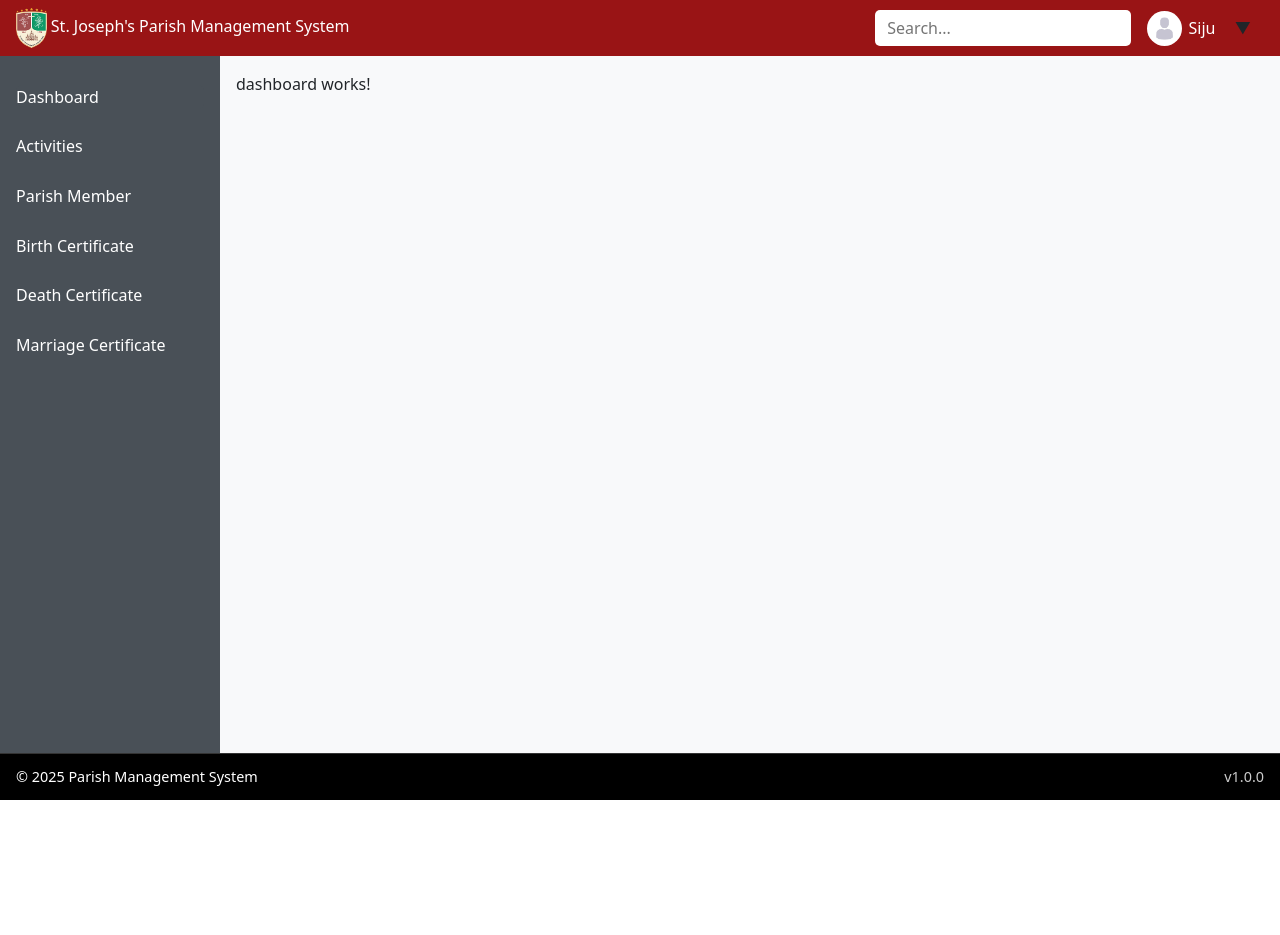
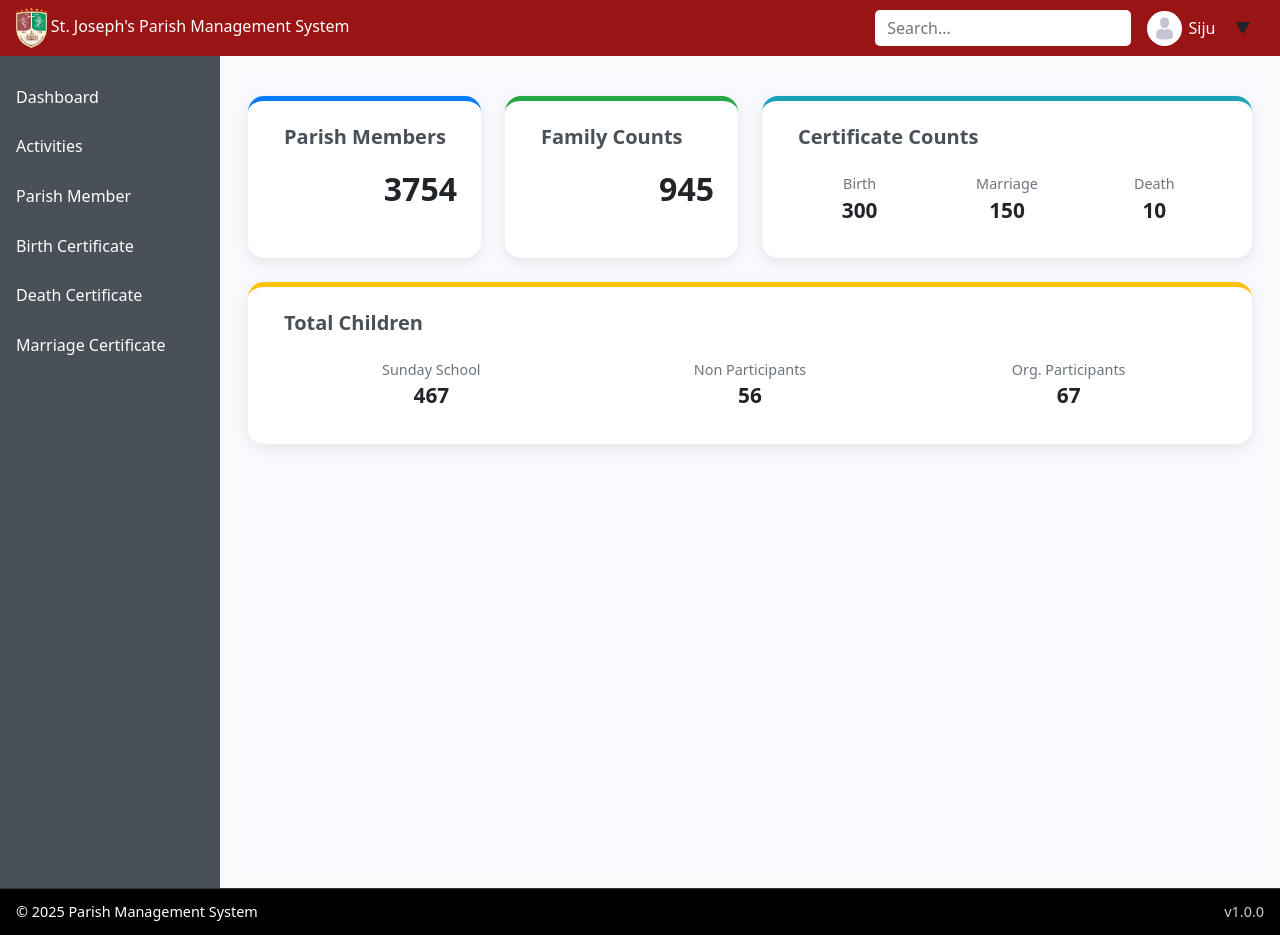
Before and after one commit to siju0013/ParishApp, an Angular app: page / in a window 1280 px wide. Before the commit the page ends 800 px from the top, so only its background shows below. Built offline with nearby package versions, Linux system fonts and the light colour scheme.

Commit message:
Dashboard Template

```diff
--- a/src/app/Components/dashboard/dashboard.html
+++ b/src/app/Components/dashboard/dashboard.html
@@ -1 +1,75 @@
-<p>dashboard works!</p>
+<div class="dashboard-container container-fluid py-4">
+  <div class="row g-4">
+
+    <!-- Parish Members -->
+    <div class="col-md-3 col-sm-6">
+      <div class="dashboard-tile primary-tile">
+        <div class="tile-header">
+          <i class="bi bi-people-fill"></i>
+          <h5>Parish Members</h5>
+        </div>
+        <div class="tile-value">{{ parishMembersCount || 0 }}</div>
+      </div>
+    </div>
+
+    <!-- Family Counts -->
+    <div class="col-md-3 col-sm-6">
+      <div class="dashboard-tile success-tile">
+        <div class="tile-header">
+          <i class="bi bi-house-door-fill"></i>
+          <h5>Family Counts</h5>
+        </div>
+        <div class="tile-value">{{ familyCount || 0 }}</div>
+      </div>
+    </div>
+
+    <!-- Certificate Counts -->
+    <div class="col-md-6">
+      <div class="dashboard-tile info-tile">
+        <div class="tile-header">
+          <i class="bi bi-award-fill"></i>
+          <h5>Certificate Counts</h5>
+        </div>
+        <div class="sub-tile-group">
+          <div class="sub-tile">
+            <span>Birth</span>
+            <strong>{{ birthCertCount || 0 }}</strong>
+          </div>
+          <div class="sub-tile">
+            <span>Marriage</span>
+            <strong>{{ marriageCertCount || 0 }}</strong>
+          </div>
+          <div class="sub-tile">
+            <span>Death</span>
+            <strong>{{ deathCertCount || 0 }}</strong>
+          </div>
+        </div>
+      </div>
+    </div>
+
+    <!-- Total Children -->
+    <div class="col-md-12">
+      <div class="dashboard-tile warning-tile">
+        <div class="tile-header">
+          <i class="bi bi-emoji-smile-fill"></i>
+          <h5>Total Children</h5>
+        </div>
+        <div class="sub-tile-group children-group">
+          <div class="sub-tile">
+            <span>Sunday School</span>
+            <strong>{{ sundaySchoolCount || 0 }}</strong>
+          </div>
+          <div class="sub-tile">
+            <span>Non Participants</span>
+            <strong>{{ nonParticipantCount || 0 }}</strong>
+          </div>
+          <div class="sub-tile">
+            <span>Org. Participants</span>
+            <strong>{{ orgParticipantCount || 0 }}</strong>
+          </div>
+        </div>
+      </div>
+    </div>
+
+  </div>
+</div>
--- a/src/app/Components/dashboard/dashboard.scss
+++ b/src/app/Components/dashboard/dashboard.scss
@@ -0,0 +1,98 @@
+.dashboard-container {
+  background: #f8f9fc;
+  min-height: 100vh;
+
+  .dashboard-tile {
+    background: #fff;
+    border-radius: 1rem;
+    box-shadow: 0 4px 12px rgba(0, 0, 0, 0.08);
+    padding: 1.5rem;
+    transition: all 0.3s ease;
+    height: 100%;
+
+    &:hover {
+      transform: translateY(-5px);
+      box-shadow: 0 8px 20px rgba(0, 0, 0, 0.12);
+    }
+
+    .tile-header {
+      display: flex;
+      align-items: center;
+      gap: 0.75rem;
+      margin-bottom: 1rem;
+
+      i {
+        font-size: 1.5rem;
+      }
+
+      h5 {
+        font-weight: 600;
+        margin: 0;
+        color: #495057;
+      }
+    }
+
+    .tile-value {
+      font-size: 2rem;
+      font-weight: 700;
+      color: #212529;
+      text-align: right;
+    }
+
+    .sub-tile-group {
+      display: flex;
+      justify-content: space-between;
+      flex-wrap: wrap;
+
+      .sub-tile {
+        flex: 1;
+        text-align: center;
+        margin: 0.5rem 0;
+
+        span {
+          display: block;
+          color: #6c757d;
+          font-weight: 500;
+          font-size: 0.9rem;
+        }
+
+        strong {
+          display: block;
+          font-size: 1.3rem;
+          font-weight: 700;
+          color: #212529;
+        }
+      }
+    }
+
+    &.primary-tile {
+      border-top: 5px solid #007bff;
+    }
+
+    &.success-tile {
+      border-top: 5px solid #28a745;
+    }
+
+    &.info-tile {
+      border-top: 5px solid #17a2b8;
+    }
+
+    &.warning-tile {
+      border-top: 5px solid #ffc107;
+    }
+  }
+
+  @media (max-width: 768px) {
+    .dashboard-tile {
+      text-align: center;
+
+      .tile-value {
+        text-align: center;
+      }
+    }
+
+    .sub-tile-group {
+      flex-direction: column;
+    }
+  }
+}
--- a/src/app/Components/dashboard/dashboard.ts
+++ b/src/app/Components/dashboard/dashboard.ts
@@ -7,5 +7,12 @@ import { Component } from '@angular/core';
   styleUrl: './dashboard.scss'
 })
 export class Dashboard {
-
+  parishMembersCount = 3754;
+  familyCount = 945;
+  birthCertCount = 300;
+  marriageCertCount = 150;
+  deathCertCount = 10;
+  sundaySchoolCount= 467;
+  nonParticipantCount = 56;
+  orgParticipantCount = 67;
 }
```
